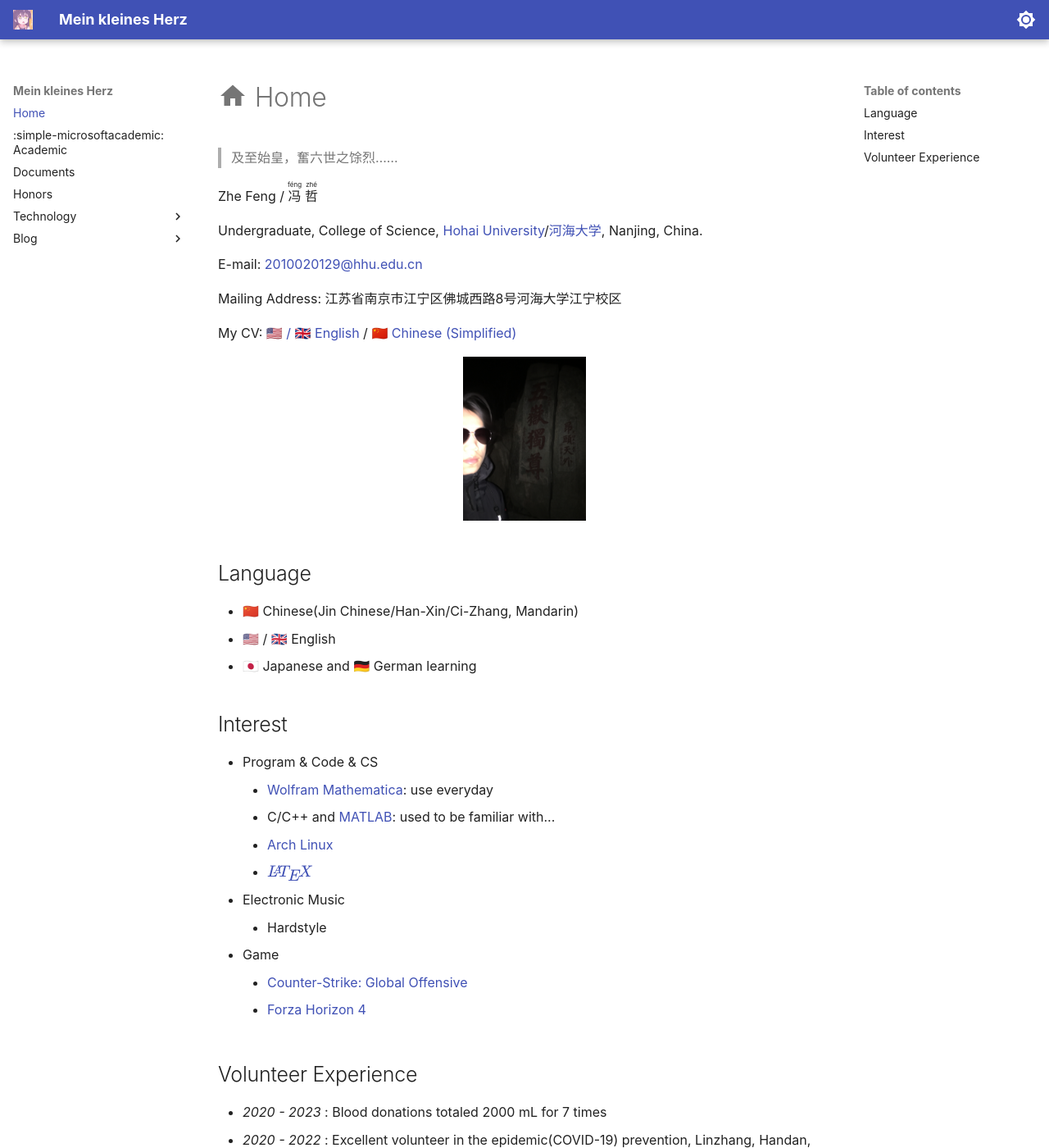
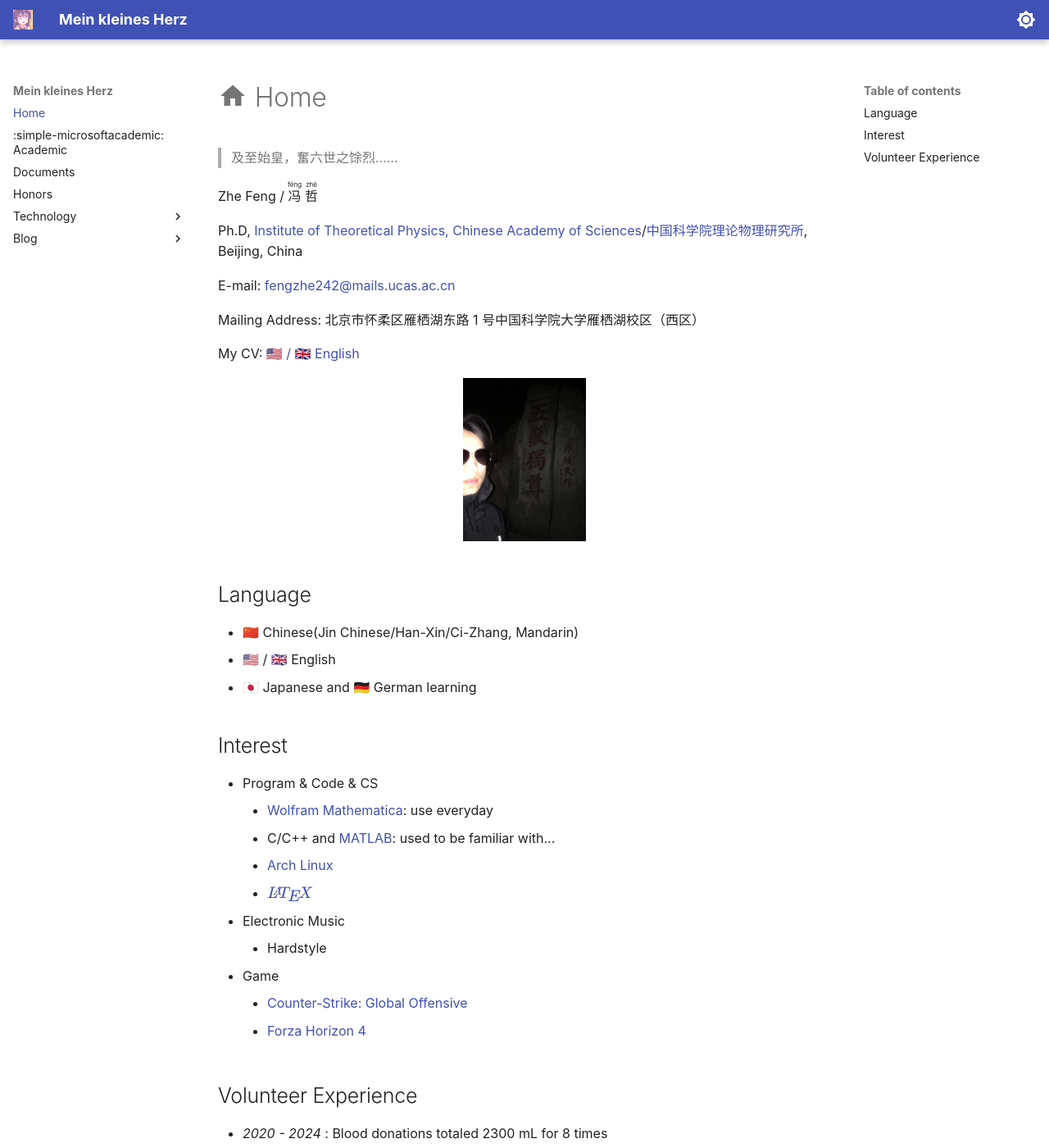
Before and after one commit to ph3n92h3/ph3n92h3.github.io, an MkDocs documentation site: the page built from docs/index.md, in a window 1280 px wide and 1400 px high. Shown: the whole window at 82% size. Built offline with MkDocs 1.6.1 and Material for MkDocs 9.7.7, drawn with Linux system fonts in a browser that asks for light colours.

Commit message:
Update personal information

```diff
--- a/docs/index.md
+++ b/docs/index.md
@@ -4,13 +4,13 @@
 
 Zhe Feng / <ruby>冯<rt>féng</rt></ruby> <ruby>哲<rt>zhé</rt></ruby>
 
-Undergraduate, College of Science, [Hohai University](https://en.hhu.edu.cn/)/[河海大学](https://hhu.edu.cn/), Nanjing, China.
+Ph.D,  [Institute of Theoretical Physics, Chinese Academy of Sciences](http://english.itp.cas.cn)/[中国科学院理论物理研究所](http://itp.cas.cn), Beijing, China
 
-E-mail: [2010020129@hhu.edu.cn](mailto:2010020129@hhu.edu.cn)
+E-mail: [fengzhe242@mails.ucas.ac.cn](mailto:fengzhe242@mails.ucas.ac.cn)
 
-Mailing Address: 江苏省南京市江宁区佛城西路8号河海大学江宁校区
+Mailing Address: 北京市怀柔区雁栖湖东路 1 号中国科学院大学雁栖湖校区（西区）
 
-My CV: [🇺🇸 / 🇬🇧 English](https://github.com/ph3n92h3/ph3n92h3.github.io/blob/main/CV-PS/CV_en.tex) / [🇨🇳 Chinese (Simplified)](https://github.com/ph3n92h3/ph3n92h3.github.io/blob/main/CV-PS/CV_zh.tex)
+My CV: [🇺🇸 / 🇬🇧 English](https://github.com/ph3n92h3/ph3n92h3.github.io/blob/main/CV-PS/CV.typ)
 
 <div align=center> <img src="/images/avatar.jpg" width = 20%/> </div>
 
@@ -35,6 +35,6 @@ My CV: [🇺🇸 / 🇬🇧 English](https://github.com/ph3n92h3/ph3n92h3.github
 
 ## Volunteer Experience
 
-- *2020 - 2023* : Blood donations totaled 2000 mL for 7 times
+- *2020 - 2024* : Blood donations totaled 2300 mL for 8 times
 - *2020 - 2022* : Excellent volunteer in the epidemic(COVID-19) prevention, Linzhang, Handan, Hebei
 - *2020* : Volunteer in Jiulong Lake Reading Center, Jiangning, Nanjing, Jiangsu
```
Also changed, not shown: docs/Academic.md (+4 -4 lines), docs/Honors.md (+7 -0 lines), 3 other files.
